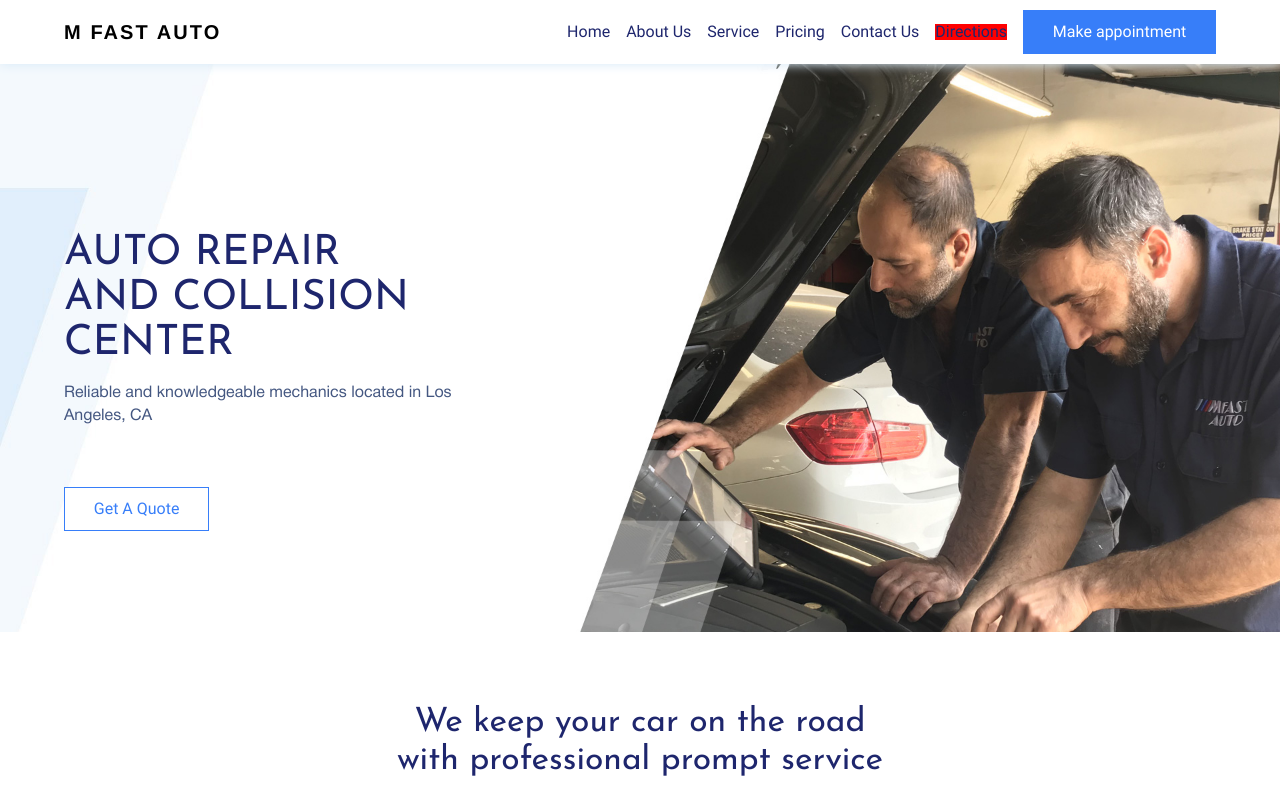
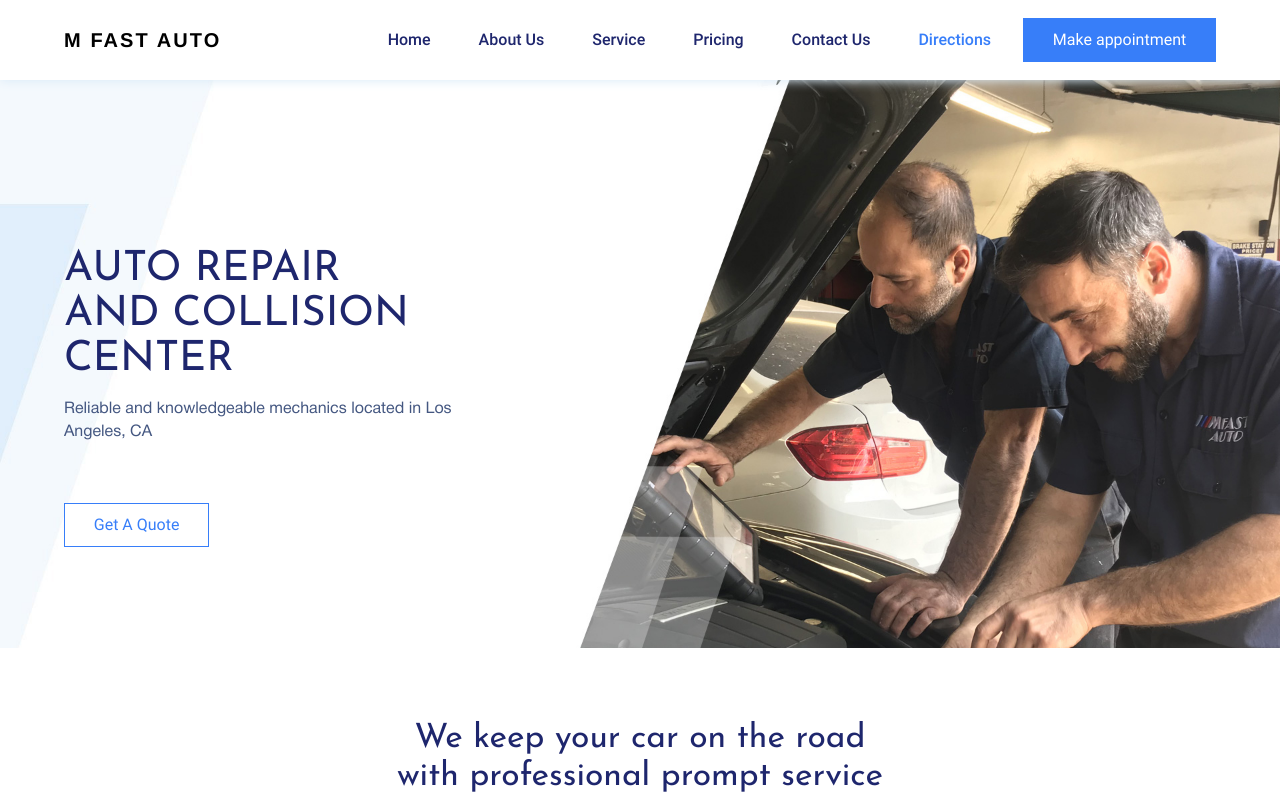
Before and after one commit to xKairus/mFastAuto, a React (Vite) app: page / in a window 1280 px wide. Shown: the top 798 px of the page. Built offline with nearby package versions, Linux system fonts and the light colour scheme.

Commit message:
dev: update styles for Header component

```diff
--- a/src/components/Header/Header.module.css
+++ b/src/components/Header/Header.module.css
@@ -4,10 +4,6 @@
   top: 0;
   z-index: 5;
   box-shadow: 0px 1px 10px var(--clr-bg-second);
-}
-
-.active {
-  background-color: red;
 }
 
 .container {
@@ -30,10 +26,13 @@
 
 .nav {
   text-decoration: none;
-  margin: 0;
+  margin: auto 0;
   padding: 0;
   display: flex;
-  gap: 2rem;
+}
+
+.nav a:hover {
+  background-color: var(--clr-bg-second);
 }
 
 a {
@@ -41,8 +40,14 @@ a {
   font-family: var(--ff-forth);
   font-style: var(--fs-smaller);
   color: var(--clr-tp-base);
-  font-weight: 400;
-  line-height: 1rem;
+  font-weight: 500;
+  line-height: 5rem;
+  padding: 0 1rem;
+  transition: background-color 450ms ease;
+}
+
+.active {
+  color: var(--clr-acc-base);
 }
 
 /*--------------------------------------------*/
--- a/src/components/Header/Header.tsx
+++ b/src/components/Header/Header.tsx
@@ -17,7 +17,7 @@ const nav: NavItem[] = [
 ]
 
 const Header = () => {
-  const [activeId, setActiveId] = useState<string>("")
+  const [activeId, setActiveId] = useState<string>("Home")
 
   const handleScroll = () => {
     const sections = nav.map((item) => document.getElementById(item.href))
```
